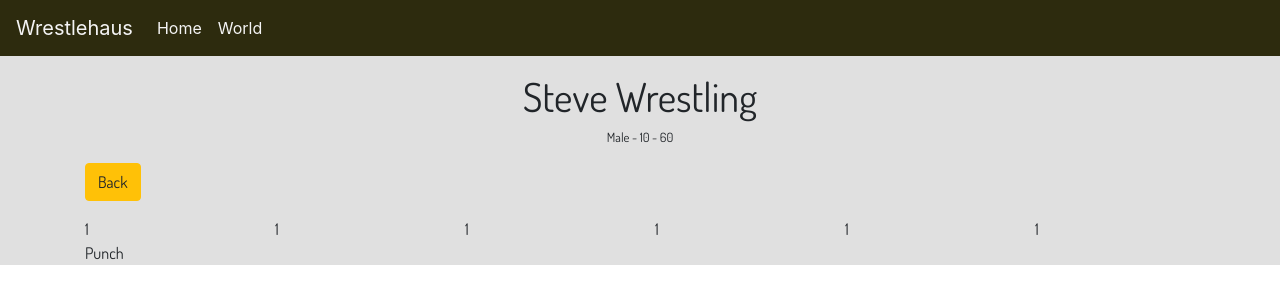
After one commit to JackSnowdon/wrestlehaus, a Django app: page /world/single_wrestler/2 in a window 1280 px wide. The commit adds this page. Shown: the top 304 px of the page. Run offline with Django 3.2, Linux system fonts and the light colour scheme; data comes from the database, SQL or seed files in the repository; both versions use the stored data as it was after the commit; parts of the project's set-up code (start-up, migrations or seed data) failed here and were passed over; some libraries are stand-ins or nearby versions.

Commit message:
single views created and ux updates

```diff
--- a/static/css/styles.css
+++ b/static/css/styles.css
@@ -38,3 +38,39 @@
     color: #f4f4f4;
     margin: 8px 2px;
 }
+
+
+/* World */
+
+.world-list a {
+    text-decoration: none;
+    transition: all 0.35s ease-in-out;
+    -moz-transition: all 0.35s ease-in-out;
+    -webkit-transition: all 0.35s ease-in-out;
+    -o-transition: all 0.35s ease-in-out;
+}
+
+.world-list-name {
+    color: #2d2b0e;
+    font-size: 28px;
+}
+
+.world-list-name:hover {
+    color: green;
+}
+
+.world-list-edit {
+    color: teal;
+}
+
+.world-list-edit:hover {
+    color: #74a812;
+}
+
+.world-list-delete {
+    color: #4b0b0b
+}
+
+.world-list-delete:hover {
+    color: red;
+}
--- /dev/null
+++ b/world/templates/single_wrestler.html
@@ -0,0 +1,38 @@
+{% extends 'base.html' %} {% load static %} {% load crispy_forms_tags %} {% block page_title %} | {{ wrestler.name }} {% endblock %} {% block content %}
+
+<div class="row">
+    <div class="col-12 text-center">
+        <h1>{{ wrestler.name }}</h1>
+        <p class="small">{{ wrestler.gender }} - {{ wrestler.age }} - {{ wrestler.height }}</p>
+    </div>
+</div>
+
+<div class="row">
+    <div class="col-12 mb-3">
+        <a href="{% url 'world_index' %}" role="button" class="btn btn-warning" aria-disabled="false">Back</a>
+    </div>
+</div>
+
+
+<div class="row">
+    <div class="col-md-2 col-12">
+        {{ wrestler.strengh }}
+    </div>
+    <div class="col-md-2 col-12">
+        {{ wrestler.dex }}
+    </div>
+    <div class="col-md-2 col-12">
+        {{ wrestler.heart }}
+    </div>
+    <div class="col-md-2 col-12">
+        {{ wrestler.speed }}
+    </div>
+    <div class="col-md-2 col-12">
+        {{ wrestler.striking }}
+    </div>
+    <div class="col-md-2 col-12">
+        {{ wrestler.grappling }}
+    </div>
+</div>
+
+{% for m in wrestler.moves.all %} {{ m.name }} {% endfor %} {% endblock %}
--- a/world/urls.py
+++ b/world/urls.py
@@ -6,7 +6,9 @@ urlpatterns = [
     path('add_wrestler/', add_wrestler, name="add_wrestler"),
     path(r'edit_wrestler/<int:pk>', edit_wrestler, name="edit_wrestler"),
     path(r'delete_wrestler/<int:pk>', delete_wrestler, name="delete_wrestler"),
+    path(r'single_wrestler/<int:pk>', single_wrestler, name="single_wrestler"),
     path('add_move/', add_move, name="add_move"),
     path(r'edit_move/<int:pk>', edit_move, name="edit_move"),
     path(r'delete_move/<int:pk>', delete_move, name="delete_move"),
+    path(r'single_move/<int:pk>', single_move, name="single_move"),
 ]
--- a/world/views.py
+++ b/world/views.py
@@ -44,6 +44,10 @@ def delete_wrestler(request, pk):
     return redirect(reverse('world_index'))
 
 
+def single_wrestler(request, pk):
+    wrestler = get_object_or_404(Wrestler, pk=pk)
+    return render(request, "single_wrestler.html", {"wrestler": wrestler})
+
 
 def add_move(request):
     if request.method == "POST":
@@ -77,3 +81,8 @@ def delete_move(request, pk):
     messages.error(request, 'Deleted {0}'.format(instance.name), extra_tags='alert')
     instance.delete()
     return redirect(reverse('world_index'))
+
+
+def single_move(request, pk):
+    move = get_object_or_404(Move, pk=pk)
+    return render(request, "single_move.html", {"move": move})
```
Also changed, not shown: world/templates/add_move.html (+7 -0 lines), world/templates/add_wrestler.html (+7 -0 lines), world/templates/edit_move.html (+7 -0 lines), world/templates/edit_wrestler.html (+8 -1 lines), world/templates/single_move.html (added, +21 -0 lines), world/templates/world_index.html (+6 -2 lines), db.sqlite3.
